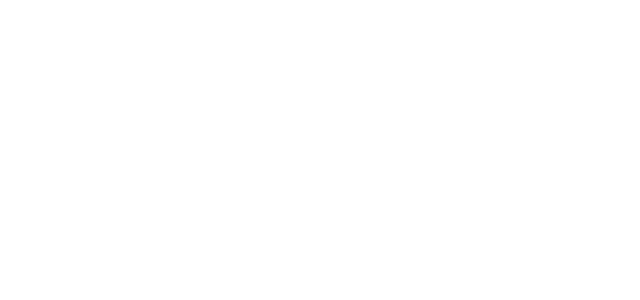
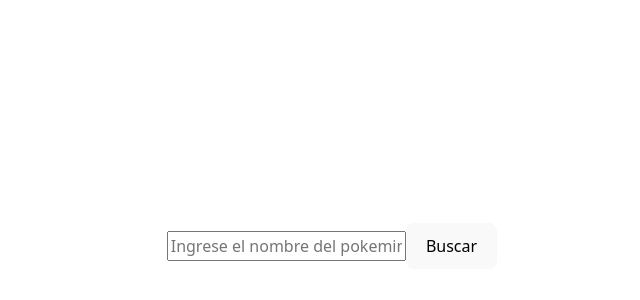
Before and after one commit to entertechschool/lima-code-301n1, a React (Vite) app in the folder curriculum/class-03/demos/react-project/: page /pokemon in a window 1280 px wide. Before the commit this address had no page. Shown: the part 154-454 px from the top of the page, without its empty margins (308-948 px from the left). Built offline with nearby package versions, Linux system fonts and the light colour scheme.

Commit message:
clase 06

```diff
--- /dev/null
+++ b/curriculum/class-03/demos/react-project/src/components/Pokemon.jsx
@@ -0,0 +1,61 @@
+import { useState } from "react";
+
+function Pokemon() {
+  const [pokeData, setPokeData] = useState(null);
+
+  // async function
+  const handleSubmit = async (event) => {
+    // para evitar que la web se recargue
+    event.preventDefault();
+    // extraer la informacion de los inputs
+    const inputs = new FormData(event.target);
+    const pokemonName = inputs.get("pokemon_name");
+
+    if (pokemonName) {
+      // hacemos la busqueda del pokemon
+      const url = `https://pokeapi.co/api/v2/pokemon/${pokemonName}`;
+      try {
+        const response = await fetch(url);
+        if (!response.ok) {
+          alert("Error: Pokemon no encontrado");
+          return;
+        }
+
+        const data = await response.json();
+        setPokeData(data);
+      } catch (error) {
+        console.log(error);
+      }
+    }
+  };
+
+  return (
+    <>
+      <main>
+        <div>
+          <form onSubmit={handleSubmit}>
+            <input
+              name="pokemon_name"
+              type="text"
+              placeholder="Ingrese el nombre del pokemin"
+            />
+            <button>Buscar</button>
+          </form>
+          <div>
+            {pokeData ? (
+              <div>
+                <img
+                  src={pokeData.sprites.other.dream_world.front_default}
+                  alt=""
+                />
+                <h1>{pokeData.name}</h1>
+              </div>
+            ) : null}
+          </div>
+        </div>
+      </main>
+    </>
+  );
+}
+
+export default Pokemon;
--- a/curriculum/class-03/demos/react-project/src/main.jsx
+++ b/curriculum/class-03/demos/react-project/src/main.jsx
@@ -5,6 +5,7 @@
 import "./index.css";
 import Home from "./components/Home.jsx";
 import Projects from "./components/Project.jsx";
+import Pokemon from "./components/Pokemon.jsx";
 
 createRoot(document.getElementById("root")).render(
   <StrictMode>
@@ -13,6 +14,7 @@
         <Route path="/" element={<App />} />
         <Route path="/home" element={<Home />} />
         <Route path="/proyectos" element={<Projects />} />
+        <Route path="/pokemon" element={<Pokemon />} />
       </Routes>
     </BrowserRouter>
   </StrictMode>
```
